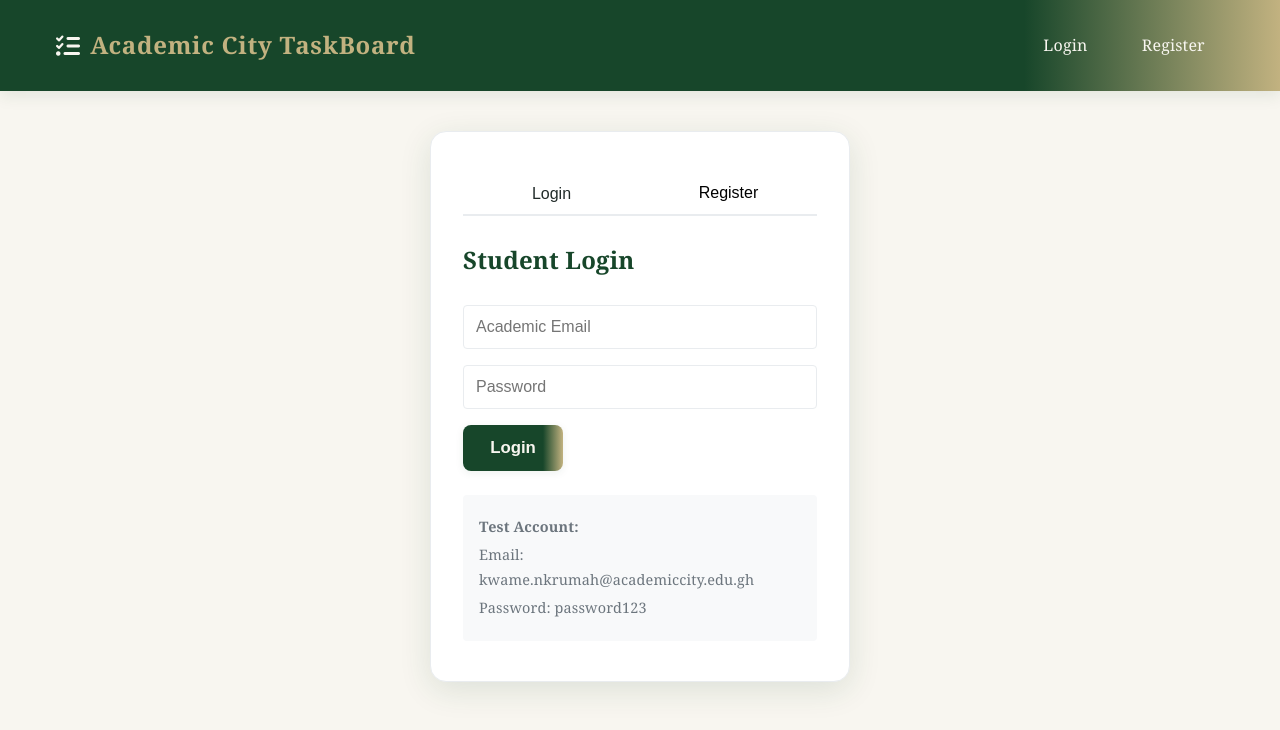
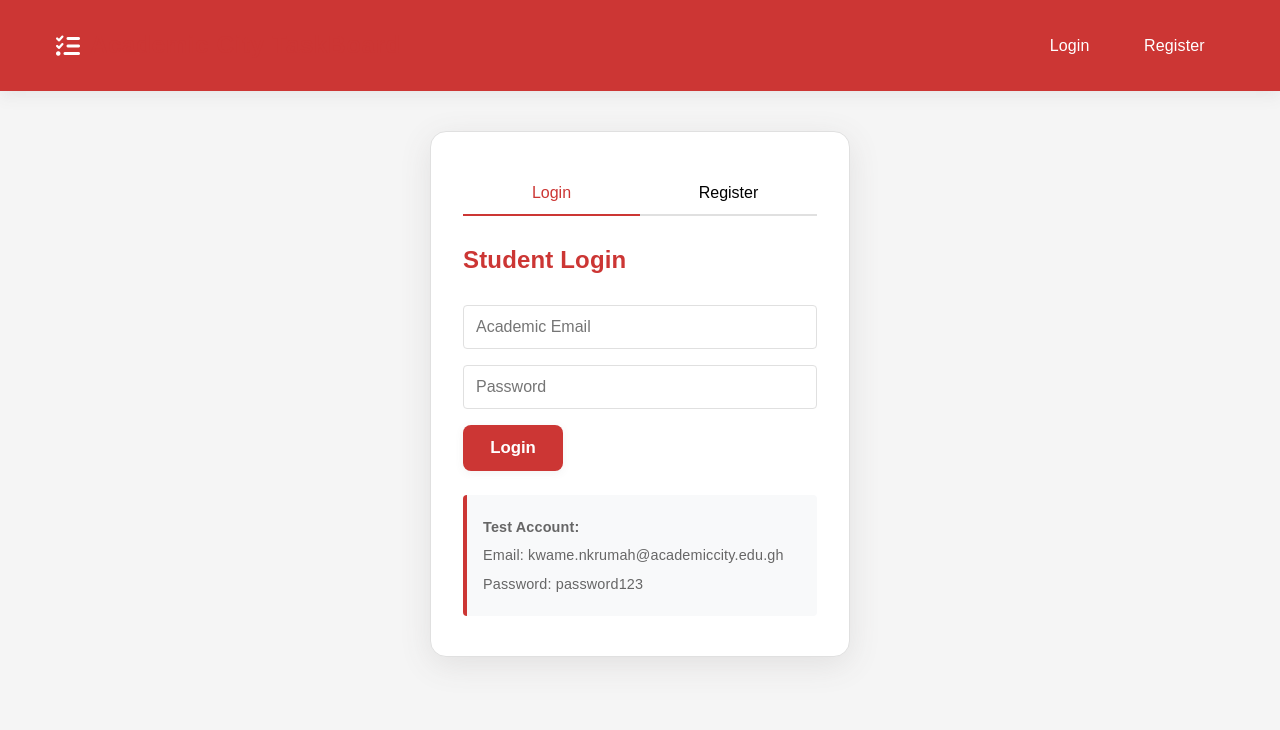
Before and after one commit to Benjaminax/camous-taskboard-system, a plain HTML site: page frontend/index.html in a window 1280 px wide. Drawn offline with Linux system fonts and the light colour scheme.

Commit message:
Complete Academic City color scheme migration - remove all Ivy League colors

```diff
--- a/frontend/style.css
+++ b/frontend/style.css
@@ -1,23 +1,19 @@
 /* frontend/style.css */
 :root {
-    --ivy-green: #17462A;
-    --ivy-gold: #C2B280;
-    --ivy-cream: #F8F6F0;
-    --ivy-dark: #222C2A;
-    --ivy-gray: #6C757D;
-    --ivy-light-gray: #E9ECEF;
-    --bg-color: var(--ivy-cream);
+    --primary-red: #CC3634;
+    --primary-gray: #575656;
+    --primary-light-gray: #B2B2B2;
+    --bg-color: #f5f5f5;
     --card-bg: #fff;
-    --text-dark: var(--ivy-dark);
-    --text-light: var(--ivy-gray);
-    --border-color: var(--ivy-light-gray);
-    --success-color: #198754;
-    --warning-color: #FFC107;
-    --info-color: #0D6EFD;
-    --accent-color: var(--ivy-gold);
-    --shadow-lg: 0 8px 32px rgba(23,70,42,0.12);
-    --shadow-md: 0 4px 16px rgba(23,70,42,0.10);
-    --shadow-sm: 0 2px 8px rgba(23,70,42,0.08);
+    --text-dark: #333333;
+    --text-light: #666666;
+    --border-color: #e0e0e0;
+    --success-color: #28a745;
+    --warning-color: #ffc107;
+    --info-color: #17a2b8;
+    --shadow-lg: 0 8px 32px rgba(87,86,86,0.12);
+    --shadow-md: 0 4px 16px rgba(87,86,86,0.10);
+    --shadow-sm: 0 2px 8px rgba(87,86,86,0.08);
 }
 
 * {
@@ -27,7 +23,7 @@
 }
 
 body {
-    font-family: 'Merriweather', 'Georgia', serif;
+    font-family: 'Montserrat', 'Arial', sans-serif;
     background-color: var(--bg-color);
     color: var(--text-dark);
     line-height: 1.7;
@@ -36,8 +32,8 @@ body {
 
 /* Navigation */
 .navbar {
-    background: linear-gradient(90deg, var(--ivy-green) 80%, var(--accent-color) 100%);
-    color: var(--ivy-cream);
+    background-color: var(--primary-red);
+    color: white;
     padding: 1.5rem 0;
     box-shadow: var(--shadow-md);
 }
@@ -64,9 +60,9 @@ body {
 .logo h1 {
     font-size: 1.5rem;
     font-weight: 700;
-    font-family: 'Merriweather', 'Georgia', serif;
+    font-family: 'Montserrat', 'Arial', sans-serif;
     letter-spacing: 0.03em;
-    color: var(--ivy-gold);
+    color: var(--primary-red);
 }
 
 .nav-links {
@@ -75,7 +71,7 @@ body {
 }
 
 .nav-links a {
-    color: var(--ivy-cream);
+    color: white;
     text-decoration: none;
     padding: 0.5rem 1.2rem;
     border-radius: 6px;
@@ -84,8 +80,8 @@ body {
 }
 
 .nav-links a:hover {
-    background: var(--accent-color);
-    color: var(--ivy-dark);
+    background-color: var(--primary-gray);
+    color: white;
 }
 
 /* Container */
@@ -130,8 +126,8 @@ body {
 
 .auth-form h2 {
     margin-bottom: 1.5rem;
-    color: var(--ivy-green);
-    font-family: 'Merriweather', 'Georgia', serif;
+    color: var(--primary-red);
+    font-family: 'Montserrat', 'Arial', sans-serif;
     font-weight: 700;
 }
 
@@ -145,8 +141,8 @@ body {
 }
 
 .btn-primary {
-    background: linear-gradient(90deg, var(--ivy-green) 80%, var(--accent-color) 100%);
-    color: var(--ivy-cream);
+    background-color: var(--primary-red);
+    color: white;
     border: none;
     padding: 0.8rem 1.7rem;
     border-radius: 8px;
@@ -161,8 +157,8 @@ body {
 }
 
 .btn-primary:hover {
-    background: var(--accent-color);
-    color: var(--ivy-dark);
+    background-color: var(--primary-gray);
+    color: white;
     box-shadow: var(--shadow-md);
 }
 
@@ -251,12 +247,12 @@ body {
     box-shadow: var(--shadow-md);
     cursor: pointer;
     transition: transform 0.3s, box-shadow 0.3s;
-    border-left: 6px solid var(--ivy-green);
-    border-bottom: 2px solid var(--accent-color);
+    border-left: 6px solid var(--primary-red);
+    border-bottom: none;
 }
 
 .team-card:hover {
-    transform: translateY(-4px) scale(1.02);
+    transform: translateY(-2px);
     box-shadow: var(--shadow-lg);
 }
 
@@ -289,9 +285,9 @@ body {
 
 .stat-card h4 {
     font-size: 2.2rem;
-    color: var(--ivy-green);
+    color: var(--primary-red);
     margin-bottom: 0.5rem;
-    font-family: 'Merriweather', 'Georgia', serif;
+    font-family: 'Montserrat', 'Arial', sans-serif;
 }
 
 .stat-card p {
@@ -322,12 +318,12 @@ body {
 .member-avatar {
     width: 48px;
     height: 48px;
-    background-color: var(--ivy-green);
+    background-color: var(--primary-light-gray);
     border-radius: 50%;
     display: flex;
     align-items: center;
     justify-content: center;
-    color: var(--ivy-cream);
+    color: var(--primary-gray);
     font-weight: bold;
     font-size: 1.3rem;
 }
@@ -346,25 +342,25 @@ body {
     box-shadow: var(--shadow-md);
     cursor: pointer;
     transition: transform 0.3s, box-shadow 0.3s;
-    border-left: 6px solid var(--ivy-green);
-    border-bottom: 2px solid var(--accent-color);
+    border-left: 6px solid var(--primary-red);
+    border-bottom: none;
 }
 
 .task-card:hover {
-    transform: translateY(-4px) scale(1.01);
+    transform: translateY(-4px);
     box-shadow: var(--shadow-lg);
 }
 
 .task-card.pending {
-    border-left-color: var(--warning-color);
+    border-left-color: var(--primary-light-gray);
 }
 
 .task-card.in-progress {
-    border-left-color: var(--info-color);
+    border-left-color: var(--primary-red);
 }
 
 .task-card.completed {
-    border-left-color: var(--success-color);
+    border-left-color: var(--primary-gray);
 }
 
 .task-header {
@@ -377,8 +373,8 @@ body {
 .task-title {
     font-weight: 700;
     margin-bottom: 0.5rem;
-    font-family: 'Merriweather', 'Georgia', serif;
-    color: var(--ivy-green);
+    font-family: 'Montserrat', 'Arial', sans-serif;
+    color: var(--primary-gray);
 }
 
 .task-priority {
```
